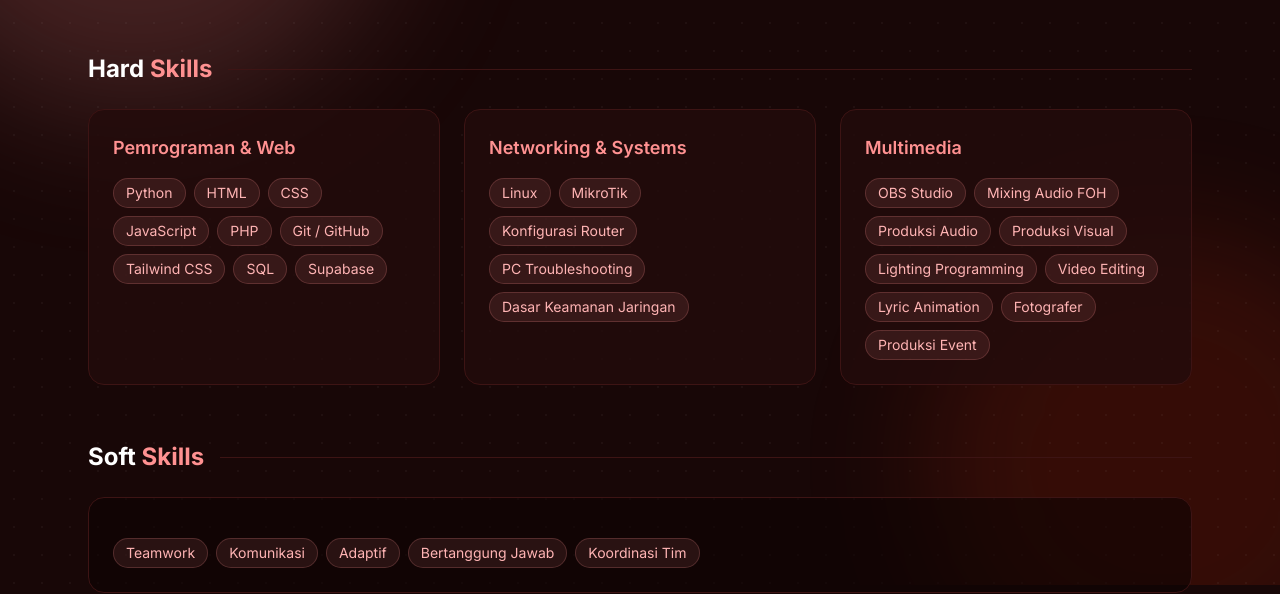
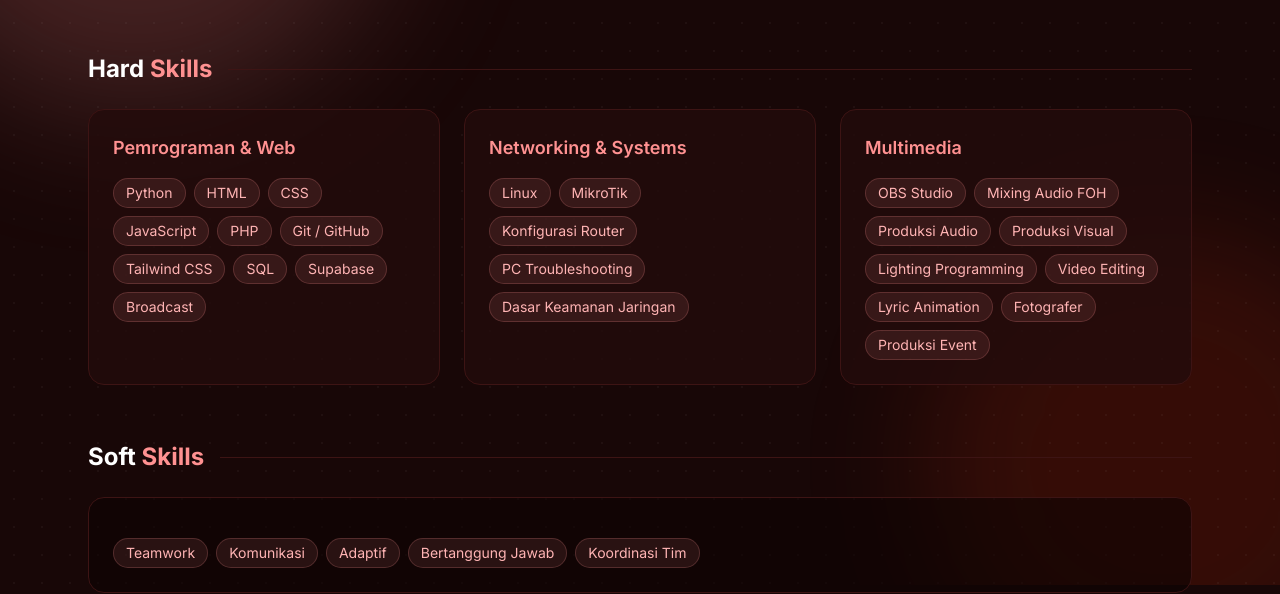
Before and after one commit to elementharit85/PortoJefftha.id, a plain HTML site: page skills.html in a window 1280 px wide. Shown: the part 215-809 px from the top of the page. Drawn offline with nearby package versions, Linux system fonts and the light colour scheme.

Commit message:
Add 'Broadcast' skill to skills section

```diff
--- a/skills.html
+++ b/skills.html
@@ -29,7 +29,7 @@
       <article data-reveal class="p-6 rounded-2xl bg-surface/80 border border-line hover:border-rose/60 transition">
         <h2 class="text-lg font-semibold text-rose">Pemrograman &amp; Web</h2>
         <div class="mt-4 flex flex-wrap gap-2">
-          <span class="chip">Python</span><span class="chip">HTML</span><span class="chip">CSS</span><span class="chip">JavaScript</span><span class="chip">PHP</span><span class="chip">Git / GitHub</span><span class="chip">Tailwind CSS</span><span class="chip">SQL</span><span class="chip">Supabase</span>
+          <span class="chip">Python</span><span class="chip">HTML</span><span class="chip">CSS</span><span class="chip">JavaScript</span><span class="chip">PHP</span><span class="chip">Git / GitHub</span><span class="chip">Tailwind CSS</span><span class="chip">SQL</span><span class="chip">Supabase</span><span class="chip">Broadcast</span>
         </div>
       </article>
       <article data-reveal data-delay="120" class="p-6 rounded-2xl bg-surface/80 border border-line hover:border-rose/60 transition">
```
